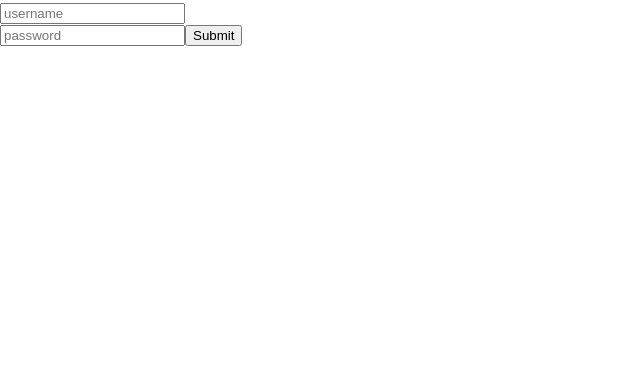
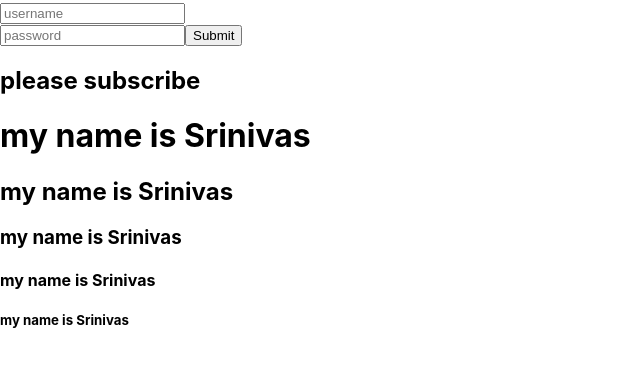
Before and after one commit to srinukk/react_class1, a React (Create React App) app: page / in a window 1280 px wide. Shown: the part 352-718 px from the top of the page, without its empty margins (0-640 px from the left). Built offline with nearby package versions, Linux system fonts and the light colour scheme.

Commit message:
ternary operator,default and named exports

```diff
--- a/src/App.js
+++ b/src/App.js
@@ -3,6 +3,8 @@ import List from './components/list/list.js';
 import Image from './components/images/image.js';
 import Table from './components/table/table.js';
 import Form from './components/forms/form .js';
+import Ternary from './components/ternary/ternary.js';
+import Heading1,{Heading2,Heading3,Heading4,Heading5} from './components/headings/heading.js'
 
 function Hello(){
   return(
@@ -13,6 +15,12 @@ function Hello(){
     <Image/>
     <Table/>
     <Form/>
+    <Ternary/>
+    <Heading1/>
+    <Heading2/>
+    <Heading3/>
+    <Heading4/>
+    <Heading5/>
 </div>
   )
 }
--- a/src/components/button/button.js
+++ b/src/components/button/button.js
@@ -3,7 +3,7 @@
 
 import React from "react"
 
-const Button =() =>{
+const Button = ()=>{
     return(
         <button>log in</button>
     )
--- /dev/null
+++ b/src/components/headings/heading.js
@@ -0,0 +1,45 @@
+
+
+
+
+const Heading1 = ()=>{
+    return(
+        <div>
+            <h1>my name is Srinivas</h1>
+        </div>
+    )
+}
+export default Heading1
+
+
+ export const Heading2 = ()=>{
+    return(
+        <div>
+            <h2>my name is Srinivas</h2>
+        </div>
+    )
+}
+
+ export const Heading3 = ()=>{
+    return(
+        <div>
+            <h3>my name is Srinivas</h3>
+        </div>
+    )
+}
+
+ export const Heading4 = ()=>{
+    return(
+        <div>
+            <h4>my name is Srinivas</h4>
+        </div>
+    )
+}
+
+ export const Heading5 = ()=>{
+    return(
+        <div>
+            <h5>my name is Srinivas</h5>
+        </div>
+    )
+}
--- /dev/null
+++ b/src/components/ternary/ternary.js
@@ -0,0 +1,18 @@
+
+
+
+const Ternary = ()=>{
+    const issubscribed=false
+    return(
+        <div>
+            {
+                issubscribed
+                ?
+                <h3>srinu</h3>
+                :
+                <h2>please subscribe</h2>
+            }
+        </div>
+    )
+}
+export default Ternary
--- a/src/index.js
+++ b/src/index.js
@@ -8,7 +8,6 @@ const root = ReactDOM.createRoot(document.getElementById('root'));
 root.render(
   <React.StrictMode>
     <Hello/>
-
   </React.StrictMode>
 );
 
```
